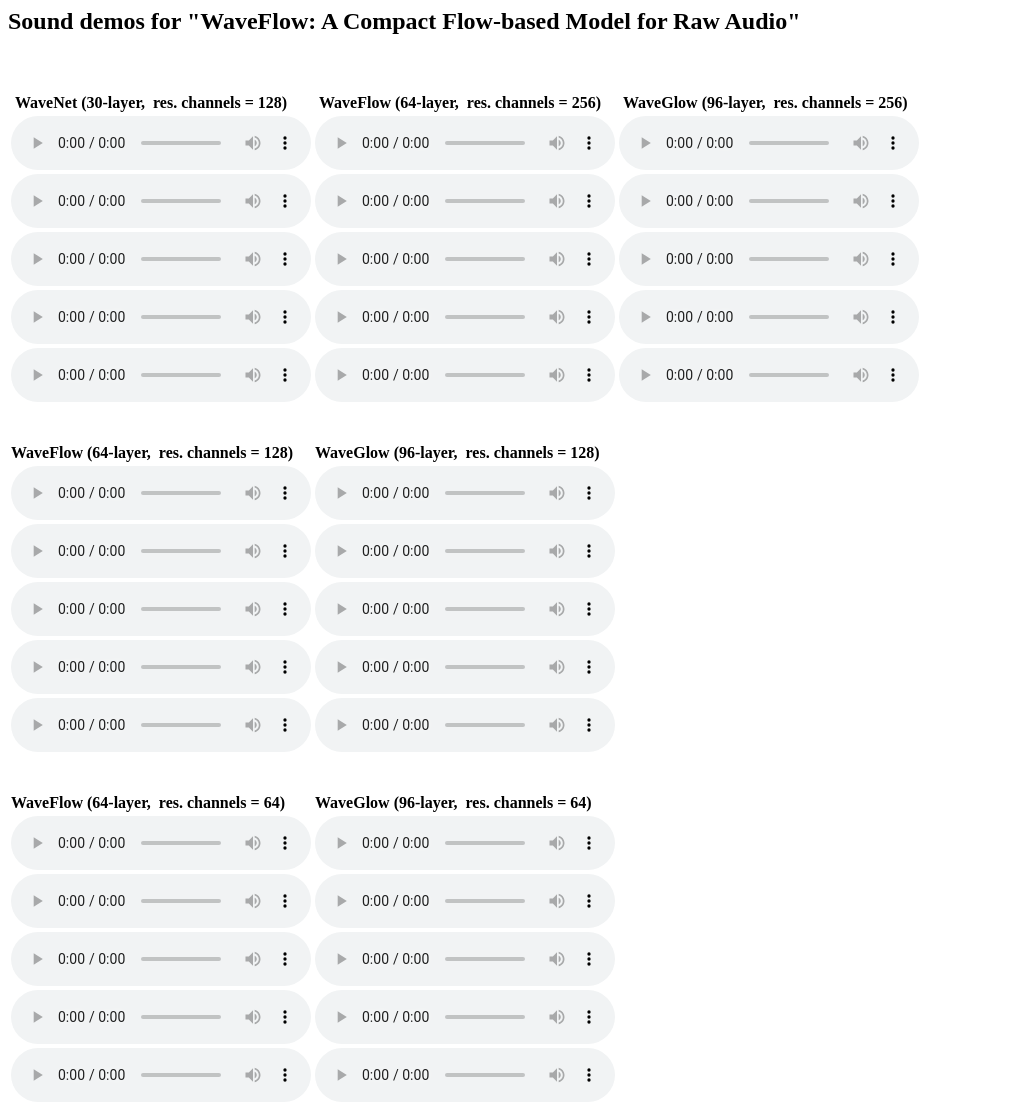
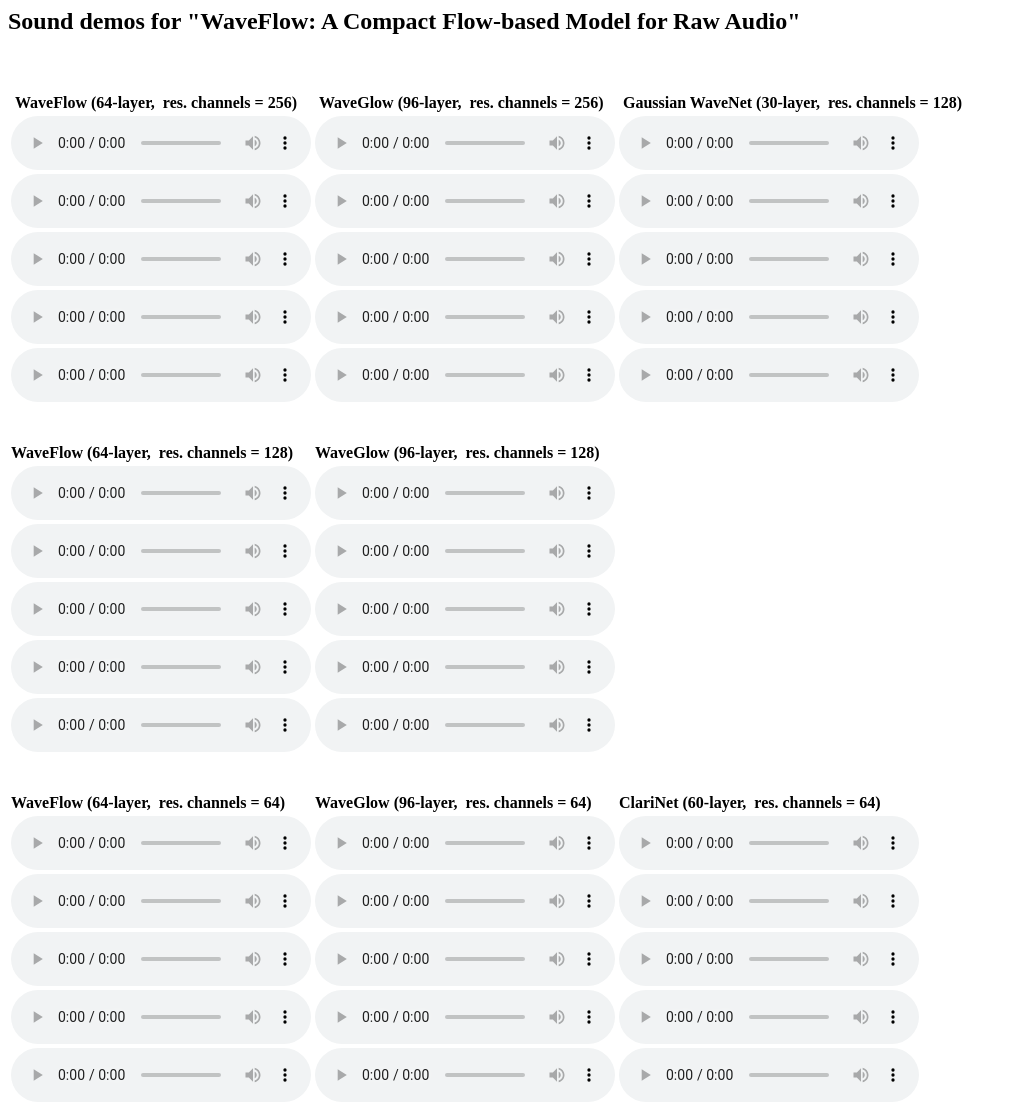
Before and after one commit to waveflow-demo/waveflow-demo.github.io, a plain HTML site: page index.html in a window 1280 px wide. Shown: the whole page, without its empty margins (0-1016 px from the left). Drawn offline with Linux system fonts and the light colour scheme.

Commit message:
add clarinet samples

```diff
--- a/index.html
+++ b/index.html
@@ -12,9 +12,9 @@
     <table>
       <thead>
         <tr>
-        <th align="left">&nbsp;WaveNet (30-layer,&nbsp;&nbsp;res. channels = 128)</th>
 		<th align="left">&nbsp;WaveFlow (64-layer,&nbsp;&nbsp;res. channels = 256)</th>
 		<th align="left">&nbsp;WaveGlow (96-layer,&nbsp;&nbsp;res. channels = 256)</th>
+    <th align="left">&nbsp;Gaussian WaveNet (30-layer,&nbsp;&nbsp;res. channels = 128)</th>
 		</tr>
       </thead>
 
@@ -23,36 +23,36 @@
           <td colspan="3"><span>1, Printing, in the only sense with which we are at present concerned, differs from most if not from all the arts and crafts represented in the exhibition.</td></span>
         </tr>
  -->        <tr>
- 		  <td><audio controls=""><source src="samples/wavenet/LJ001-0001_synthesis.wav" type="audio/wav"></audio></td>
           <td><audio controls=""><source src="samples/waveflow_r256/LJ001-0001_synthesis.wav" type="audio/wav"></audio></td>
           <td><audio controls=""><source src="samples/waveglow_r256/LJ001-0001_synthesis.wav" type="audio/wav"></audio></td>
+          <td><audio controls=""><source src="samples/wavenet/LJ001-0001_synthesis.wav" type="audio/wav"></audio></td>
         </tr>
 
 <!--         <tr>
           <td colspan="3"><span>2, For although the Chinese took impressions from wood blocks engraved in relief for centuries before the woodcutters of the Netherlands, by a similar process.</td></span>
         </tr>
  -->        <tr>
-          <td><audio controls=""><source src="samples/wavenet/LJ001-0003_synthesis.wav" type="audio/wav"></audio></td>
           <td><audio controls=""><source src="samples/waveflow_r256/LJ001-0003_synthesis.wav" type="audio/wav"></audio></td>
           <td><audio controls=""><source src="samples/waveglow_r256/LJ001-0003_synthesis.wav" type="audio/wav"></audio></td>
+          <td><audio controls=""><source src="samples/wavenet/LJ001-0003_synthesis.wav" type="audio/wav"></audio></td>
         </tr>
 
 <!--         <tr>
           <td colspan="3"><span>3, The invention of movable metal letters in the middle of the fifteenth century may justly be considered as the invention of the art of printing.</td></span>
         </tr>
  -->          <tr>
-          <td><audio controls=""><source src="samples/wavenet/LJ001-0005_synthesis.wav" type="audio/wav"></audio></td>
           <td><audio controls=""><source src="samples/waveflow_r256/LJ001-0005_synthesis.wav" type="audio/wav"></audio></td>
           <td><audio controls=""><source src="samples/waveglow_r256/LJ001-0005_synthesis.wav" type="audio/wav"></audio></td>
+          <td><audio controls=""><source src="samples/wavenet/LJ001-0005_synthesis.wav" type="audio/wav"></audio></td>
         </tr>
 
 <!--        <tr>
           <td colspan="3"><span>4, The forms of printed letters should be beautiful, and that their arrangement on the page should be reasonable and a help to the shapeliness of the letters themselves.</td></span>
         </tr>
  -->          <tr>
-          <td><audio controls=""><source src="samples/wavenet/LJ001-0015_synthesis.wav" type="audio/wav"></audio></td>
           <td><audio controls=""><source src="samples/waveflow_r256/LJ001-0015_synthesis.wav" type="audio/wav"></audio></td>
           <td><audio controls=""><source src="samples/waveglow_r256/LJ001-0015_synthesis.wav" type="audio/wav"></audio></td>
+          <td><audio controls=""><source src="samples/wavenet/LJ001-0015_synthesis.wav" type="audio/wav"></audio></td>
         </tr>
 
 
@@ -60,9 +60,9 @@
           <td colspan="3"><span>5, The Middle Ages brought calligraphy to perfection, and it was natural therefore.</td></span>
         </tr>
  -->          <tr>
-          <td><audio controls=""><source src="samples/wavenet/LJ001-0016_synthesis.wav" type="audio/wav"></audio></td>
           <td><audio controls=""><source src="samples/waveflow_r256/LJ001-0016_synthesis.wav" type="audio/wav"></audio></td>
           <td><audio controls=""><source src="samples/waveglow_r256/LJ001-0016_synthesis.wav" type="audio/wav"></audio></td>
+          <td><audio controls=""><source src="samples/wavenet/LJ001-0016_synthesis.wav" type="audio/wav"></audio></td>
         </tr>
 
       </tbody>
@@ -73,7 +73,8 @@
     <table>
       <thead>
         <tr>
-		<th align="left">WaveFlow (64-layer,&nbsp;&nbsp;res. channels = 128)</th><th align="left">WaveGlow (96-layer,&nbsp;&nbsp;res. channels = 128)</th>
+		<th align="left">WaveFlow (64-layer,&nbsp;&nbsp;res. channels = 128)</th>
+    <th align="left">WaveGlow (96-layer,&nbsp;&nbsp;res. channels = 128)</th>
         </tr>
       </thead>
 
@@ -112,7 +113,9 @@
     <table>
       <thead>
         <tr>
-		<th align="left">WaveFlow (64-layer,&nbsp;&nbsp;res. channels = 64)</th><th align="left">WaveGlow (96-layer,&nbsp;&nbsp;res. channels = 64)</th>
+		<th align="left">WaveFlow (64-layer,&nbsp;&nbsp;res. channels = 64)</th>
+    <th align="left">WaveGlow (96-layer,&nbsp;&nbsp;res. channels = 64)</th>
+    <th align="left">ClariNet (60-layer,&nbsp;&nbsp;res. channels = 64)</th>
         </tr>
       </thead>
 
@@ -120,27 +123,32 @@
         <tr>
           <td><audio controls=""><source src="samples/waveflow_r64/LJ001-0001_synthesis.wav" type="audio/wav"></audio></td>
           <td><audio controls=""><source src="samples/waveglow_r64/LJ001-0001_synthesis.wav" type="audio/wav"></audio></td>
+          <td><audio controls=""><source src="samples/clarinet_r64/LJ001-0001_synthesis.wav" type="audio/wav"></audio></td>
         </tr>
 
         <tr>
           <td><audio controls=""><source src="samples/waveflow_r64/LJ001-0003_synthesis.wav" type="audio/wav"></audio></td>
           <td><audio controls=""><source src="samples/waveglow_r64/LJ001-0003_synthesis.wav" type="audio/wav"></audio></td>
+          <td><audio controls=""><source src="samples/clarinet_r64/LJ001-0003_synthesis.wav" type="audio/wav"></audio></td>
         </tr>
 
         <tr>
           <td><audio controls=""><source src="samples/waveflow_r64/LJ001-0005_synthesis.wav" type="audio/wav"></audio></td>
           <td><audio controls=""><source src="samples/waveglow_r64/LJ001-0005_synthesis.wav" type="audio/wav"></audio></td>
+          <td><audio controls=""><source src="samples/clarinet_r64/LJ001-0005_synthesis.wav" type="audio/wav"></audio></td>
         </tr>
 
         <tr>
           <td><audio controls=""><source src="samples/waveflow_r64/LJ001-0015_synthesis.wav" type="audio/wav"></audio></td>
           <td><audio controls=""><source src="samples/waveglow_r64/LJ001-0015_synthesis.wav" type="audio/wav"></audio></td>
+          <td><audio controls=""><source src="samples/clarinet_r64/LJ001-0015_synthesis.wav" type="audio/wav"></audio></td>
         </tr>
 
 
         <tr>
           <td><audio controls=""><source src="samples/waveflow_r64/LJ001-0016_synthesis.wav" type="audio/wav"></audio></td>
           <td><audio controls=""><source src="samples/waveglow_r64/LJ001-0016_synthesis.wav" type="audio/wav"></audio></td>
+          <td><audio controls=""><source src="samples/clarinet_r64/LJ001-0016_synthesis.wav" type="audio/wav"></audio></td>
         </tr>
 
       </tbody>
```
Also changed, not shown: 5 other files.
